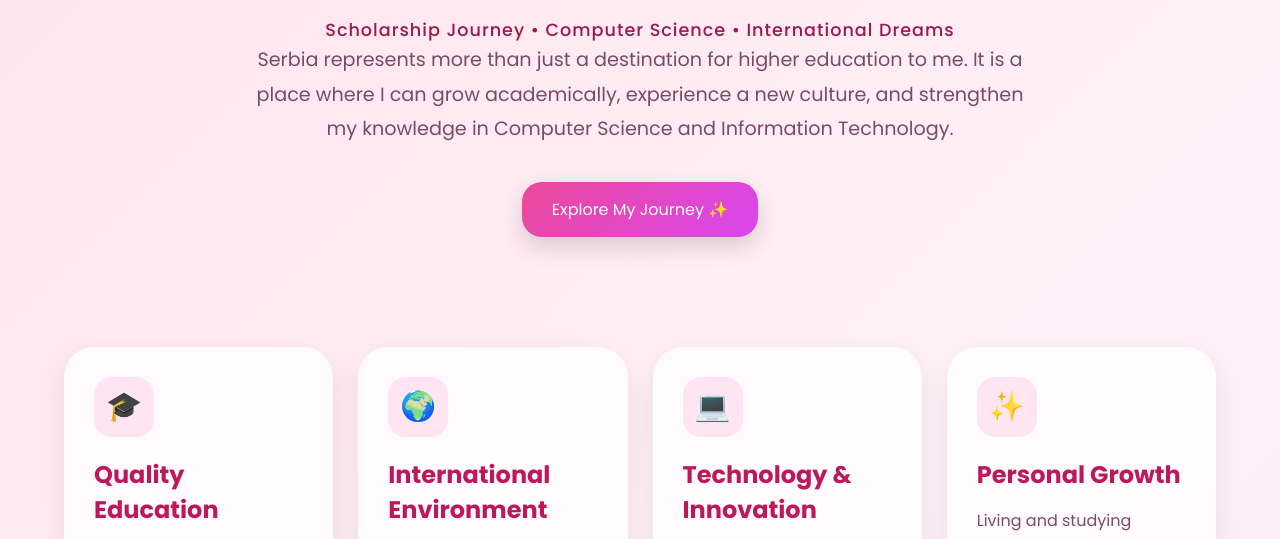
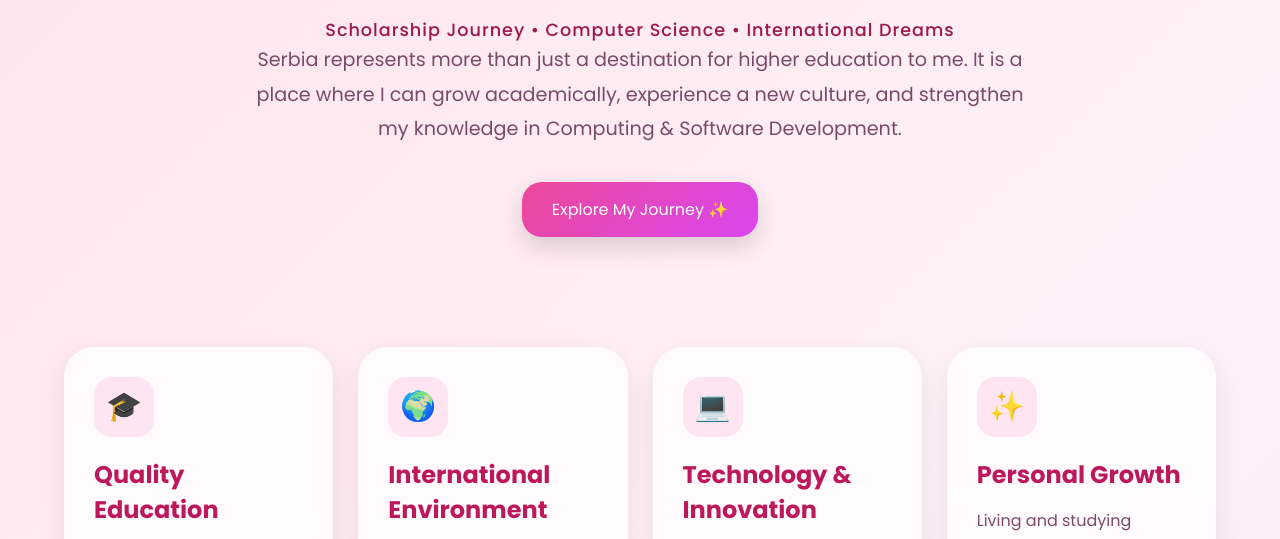
Before and after one commit to shafirautari0306-svg/Why-I-Choose-Serbia, a plain HTML site: page index.html in a window 1280 px wide. Shown: the part 198-737 px from the top of the page. Drawn offline with Linux system fonts and the light colour scheme.

Commit message:
Update index.html

```diff
--- a/index.html
+++ b/index.html
@@ -244,7 +244,7 @@
       <p>
         Serbia represents more than just a destination for higher education to me.
         It is a place where I can grow academically, experience a new culture,
-        and strengthen my knowledge in Computer Science and Information Technology.
+        and strengthen my knowledge in Computing & Software Development.
       </p>
 
       <button onclick="scrollToSection()">Explore My Journey ✨</button>
```
